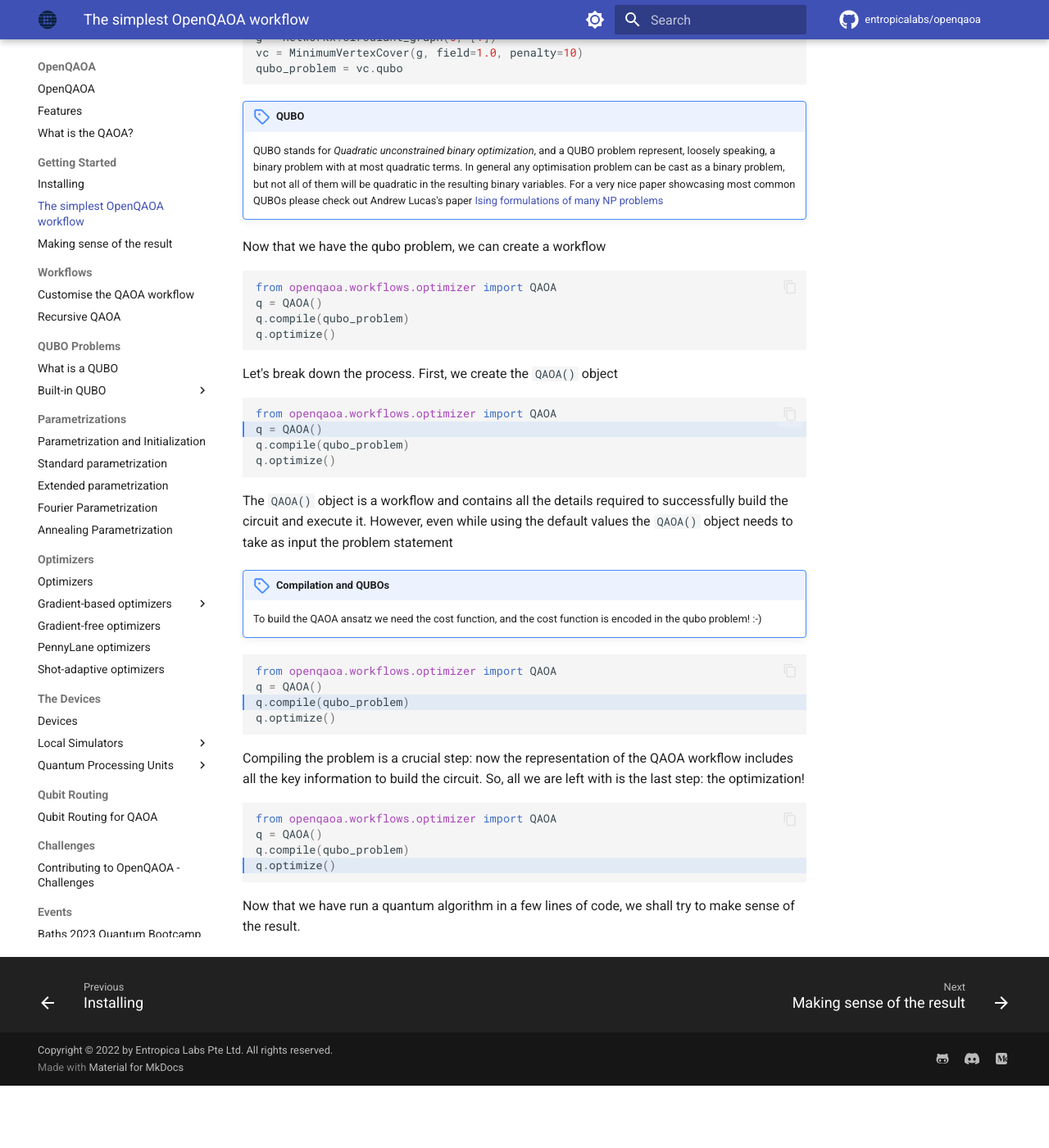
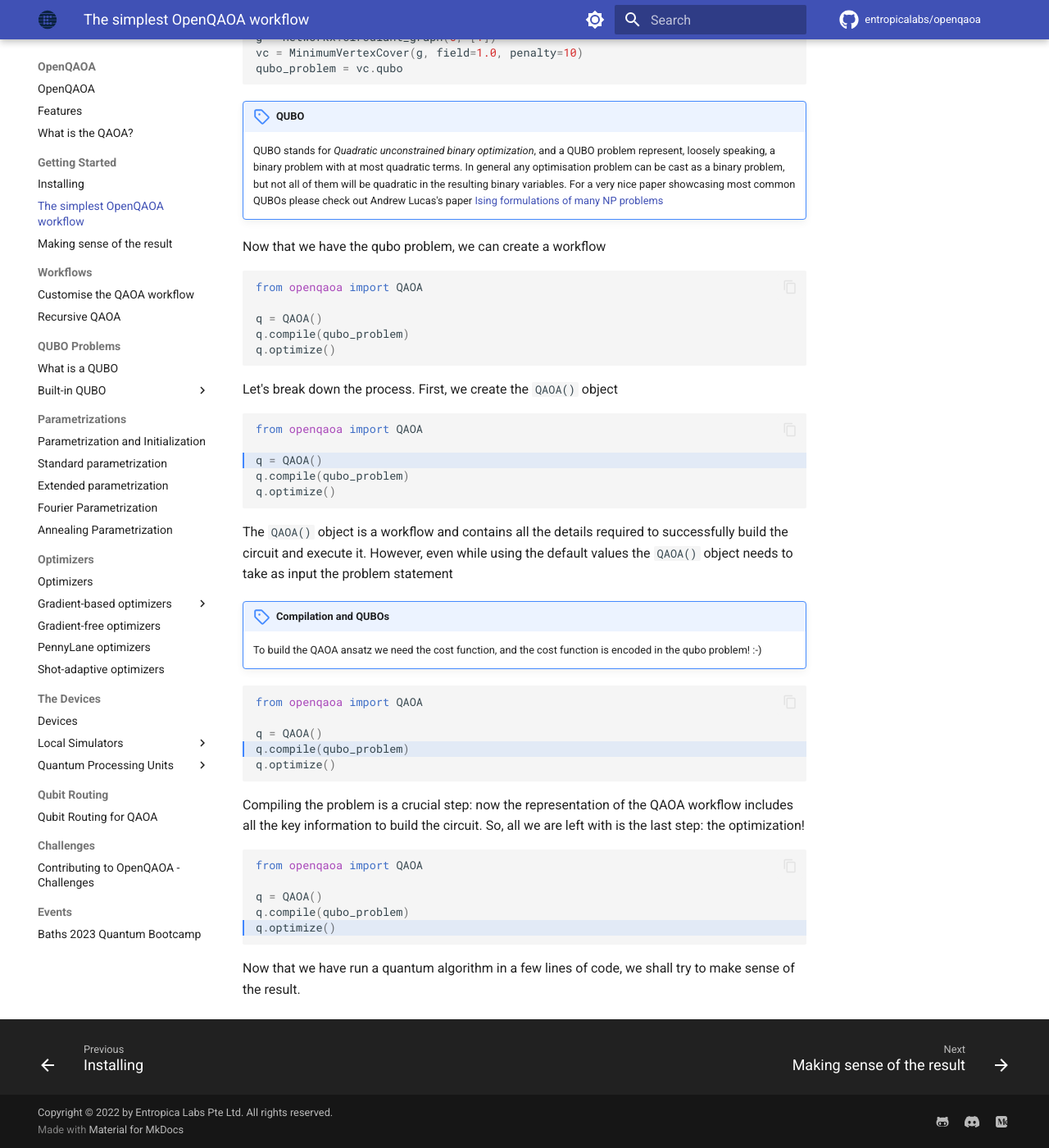
Before and after one commit to entropicalabs/openqaoa-website, an MkDocs documentation site: the page built from docs/the-simplest-workflow.md, in a window 1280 px wide and 1400 px high, scrolled down 394 px. Shown: the whole window at 82% size. Built offline with MkDocs 1.6.1 and Material for MkDocs 9.7.7, drawn with Linux system fonts in a browser that asks for light colours; comment, search, counter and statistics services are not loaded; before the commit the page ends 1718 px from its top, so only the background shows below that.

Commit message:
fix typos

````diff
--- a/docs/the-simplest-workflow.md
+++ b/docs/the-simplest-workflow.md
@@ -20,7 +20,8 @@ qubo_problem = vc.qubo
 Now that we have the qubo problem, we can create a workflow
 
 ```Python
-from openqaoa.workflows.optimizer import QAOA
+from openqaoa import QAOA
+
 q = QAOA()
 q.compile(qubo_problem)
 q.optimize()
@@ -28,8 +29,9 @@ q.optimize()
 
 Let's break down the process. First, we create the `QAOA()` object
 
-```Python hl_lines="2"
-from openqaoa.workflows.optimizer import QAOA
+```Python hl_lines="3"
+from openqaoa import QAOA
+
 q = QAOA()
 q.compile(qubo_problem)
 q.optimize()
@@ -40,8 +42,9 @@ The `QAOA()` object is a workflow and contains all the details required to succe
 !!! note "Compilation and QUBOs"
     To build the QAOA ansatz we need the cost function, and the cost function is encoded in the qubo problem! :-)
 
-```Python hl_lines="3"
-from openqaoa.workflows.optimizer import QAOA
+```Python hl_lines="4"
+from openqaoa import QAOA
+
 q = QAOA()
 q.compile(qubo_problem)
 q.optimize()
@@ -49,8 +52,9 @@ q.optimize()
 
 Compiling the problem is a crucial step: now the representation of the QAOA workflow includes all the key information to build the circuit. So, all we are left with is the last step: the optimization!
 
-```Python hl_lines="4"
-from openqaoa.workflows.optimizer import QAOA
+```Python hl_lines="5"
+from openqaoa import QAOA
+
 q = QAOA()
 q.compile(qubo_problem)
 q.optimize()
````
Also changed, not shown: 1 other file.
